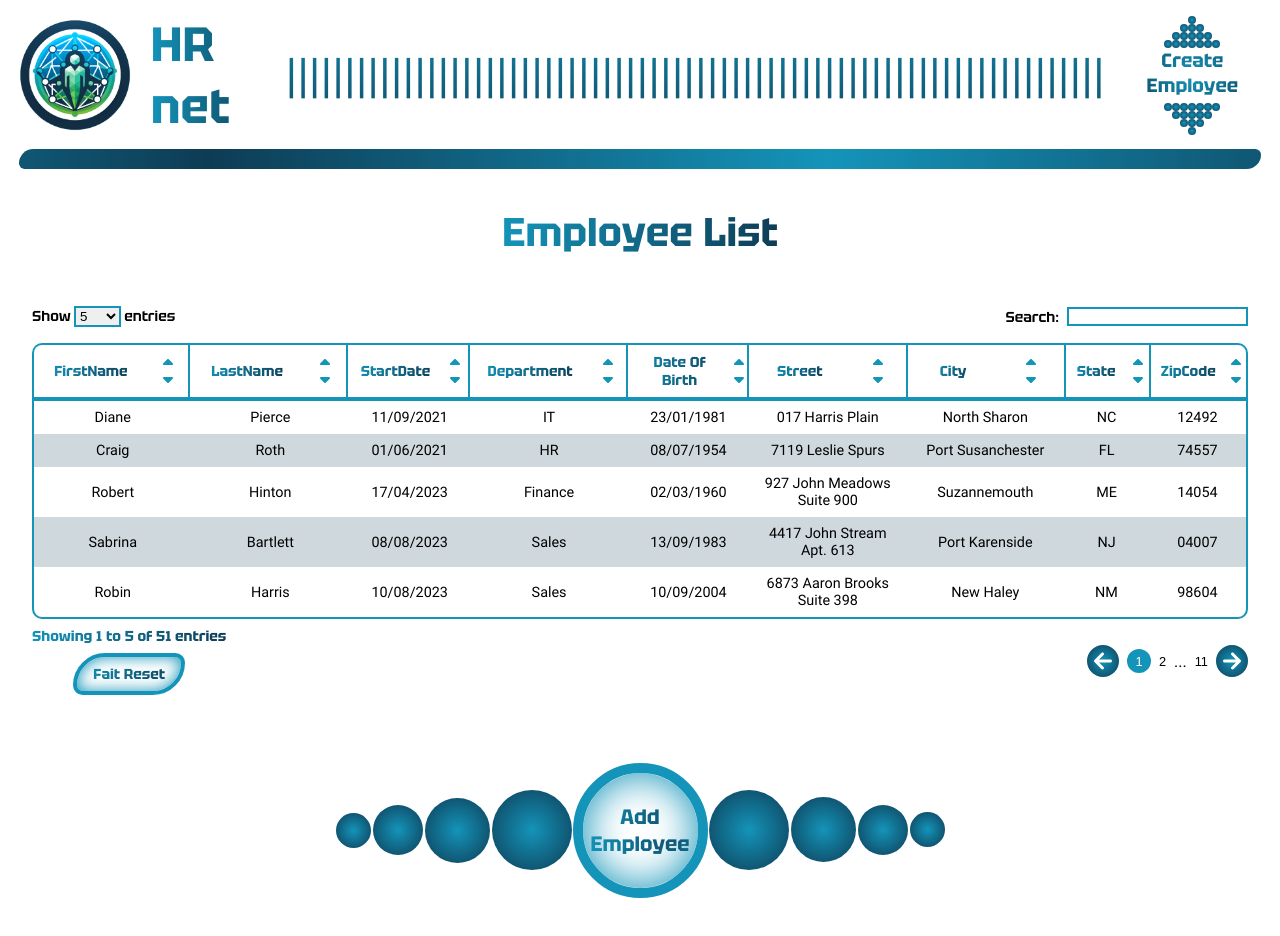
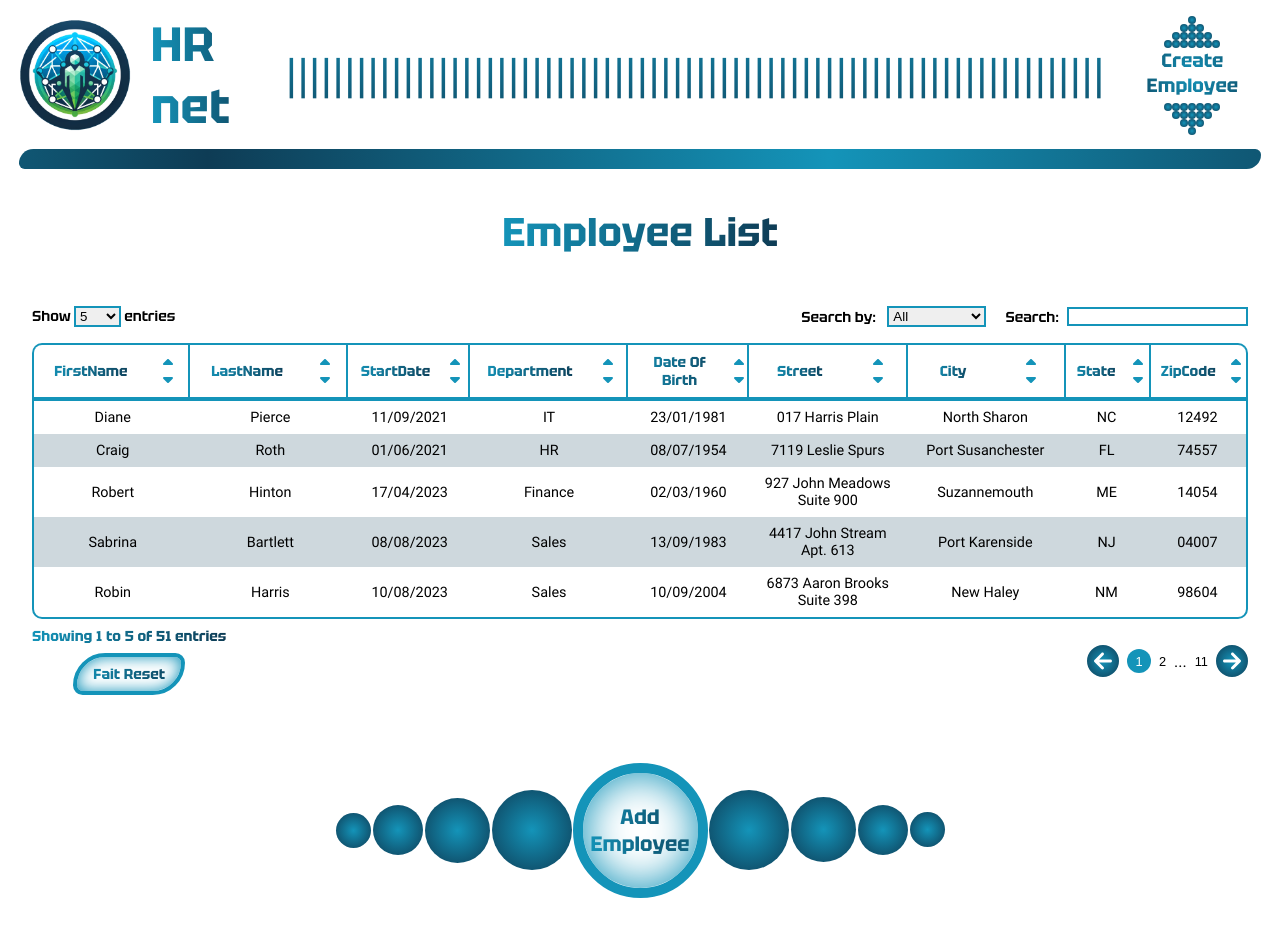
Before and after one commit to Git-EJ/OC_P14, a React (Vite) app: page /employee-list in a window 1280 px wide. Shown: the top 936 px of the page. Built offline with nearby package versions, Linux system fonts and the light colour scheme.

Commit message:
DatatTable add a select menu by headers title for search + css for this function

```diff
--- a/src/molecules/DataTable.jsx
+++ b/src/molecules/DataTable.jsx
@@ -55,24 +55,24 @@ DisplayDataHeaders.propTypes = {
 };
 
 
-const DisplayShowingEntries = ({selectValue, dataLength, currentPage}) => {
-  if(selectValue > dataLength) {
+const DisplayShowingEntries = ({entriesSelectValue, dataLength, currentPage}) => {
+  if(entriesSelectValue > dataLength) {
     return (
       <p className="data-table_below_showing_entries_text">Showing {dataLength === 0 ? 0 : 1} to {dataLength} of {dataLength} entries</p>
     )
-  } else if (selectValue * currentPage > dataLength){
+  } else if (entriesSelectValue * currentPage > dataLength){
       return (
-        <p className="data-table_below_showing_entries_text">Showing {((currentPage - 1) * selectValue) + 1} to {dataLength} of {dataLength} entries</p>
+        <p className="data-table_below_showing_entries_text">Showing {((currentPage - 1) * entriesSelectValue) + 1} to {dataLength} of {dataLength} entries</p>
       )
   } else {
     return (
-      <p className="data-table_below_showing_entries_text">Showing {((currentPage - 1) * selectValue) + 1} to {selectValue * currentPage} of {dataLength} entries</p>
+      <p className="data-table_below_showing_entries_text">Showing {((currentPage - 1) * entriesSelectValue) + 1} to {entriesSelectValue * currentPage} of {dataLength} entries</p>
     )
   }
 }
 
 DisplayShowingEntries.propTypes = {
-  selectValue: PropTypes.number,
+  entriesSelectValue: PropTypes.number,
   dataLength: PropTypes.number,
   currentPage: PropTypes.number,
 };
@@ -99,22 +99,23 @@ const DataContents = ({data}) => {
 };
 
 
-const DisplayDataContents = ({data, selectValue, dataLength, currentPage}) => {
+const DisplayDataContents = ({data, entriesSelectValue, dataLength, currentPage}) => {
   return (
     <DataContents
-      data={(selectValue >= dataLength) ? data : data.slice((currentPage - 1) * selectValue, currentPage * selectValue )}
+      data={(entriesSelectValue >= dataLength) ? data : data.slice((currentPage - 1) * entriesSelectValue, currentPage * entriesSelectValue )}
     />)
 }
 
 DisplayDataContents.propTypes = {
   data: PropTypes.arrayOf(PropTypes.object),
-  selectValue: PropTypes.number,
+  entriesSelectValue: PropTypes.number,
   dataLength: PropTypes.number,
   currentPage: PropTypes.number,
 };
 
 
-
+//TODO onResetData
+//TODO icons in component datatable
 const DataTable = ({
   headers,
   data,
@@ -124,6 +125,7 @@ const DataTable = ({
   onResetSettings = () => {},
   resetSettings = false,
   itemsPerPage = 5,
+  itemsSearchSelectValue = 'all',
   IconLeft = ()=>{return (<></>)},
   IconRight = ()=>{return (<></>)},
 }) => {
@@ -133,33 +135,36 @@ const DataTable = ({
   const searchRef = useRef({value:""})
   const [displayData, setDisplayData] = useState(data);
   const [currentPage, setCurrentPage] = useState(1);
-  const [selectValue, setSelectValue] = useState(itemsPerPage);
+  const [entriesSelectValue, setEntrieSelectValue] = useState(itemsPerPage);
   const [dataLength, setDataLength] = useState(0);
   const [totalPageCount, setTotalPageCount] = useState(0);
   const [lastSearch, setLastSearch] = useState('');
   const [searchTimeout, setSearchTimeout] = useState(0);
-  const [sortingState, setSortingState] = useState({
-    activeSortIndex: null,
-    direction: null,
-  });
+  const [sortingState, setSortingState] = useState({ activeSortIndex: null, direction: null, });
+  const [searchSelectValue, setSearchSelectValue] = useState(itemsSearchSelectValue);
 
 
   const setResetSettings = useCallback(() => {
+    setDisplayData(data);
     setCurrentPage(1);
-    setSelectValue(itemsPerPage);
+    setEntrieSelectValue(itemsPerPage);
     searchRef.current && (searchRef.current.value = "")
-    setDisplayData(data);
+    setLastSearch('');
     setSortingState({
       activeSortIndex: null,
       direction: null,
     });
+    setSearchSelectValue(itemsSearchSelectValue);
   }, [
-    itemsPerPage,
-    setCurrentPage,
-    setSelectValue,
     setDisplayData,
     data,
+    setCurrentPage,
+    setEntrieSelectValue,
+    itemsPerPage,
+    setLastSearch,
     setSortingState,
+    setSearchSelectValue,
+    itemsSearchSelectValue,
   ]);
 
 
@@ -175,13 +180,13 @@ const DataTable = ({
       } else if (entry.type === 'number') {
         return [...data].sort((a, b) => (+a[key] - +b[key]) * (sortBy === "desc" ? -1 : 1))
 
-        // date entry format needs to be : dd/mm/yyyy
+
       } else if (entry.type === 'date') {
         return [...data].sort((a, b) => {
-          const formatDate = (dateStr) => {
+
+          const formatDate = (dateStr) => { // date entry format needs to be : 'dd/mm/yyyy'
             const parts = dateStr.split('/');
-            // yyyy, mm, dd => month -1 because month start at 0 in JS
-            return new Date(parts[2], parts[1] - 1, parts[0]);
+            return new Date(parts[2], parts[1] - 1, parts[0]); // yyyy, mm, dd => month -1 because month start at 0 in JS
           };
 
           const dateA = formatDate(a[key]);
@@ -263,43 +268,59 @@ const DataTable = ({
   }, [sort, headers, data, setSortingState]);
 
 
-  // // apply, if sort is active, sort on search result
+  // TODO apply, if sort is active, sort on search result
   // const applySort = useCallback((data) => {
   //   if(!sortingState.activeSortIndex) return data;
   //   return sort(headers[sortingState.activeSortIndex], data, sortingState.direction);
   // }, [sortingState, sort, headers]);
 
 
+  const searchBySelectValue = useCallback((value, employee) => {
+    switch(searchSelectValue) {
+
+      case 'all':
+        return Object.keys(employee).some((key) => employee[key].toLowerCase().includes(value));
+
+      case 'firstName':
+        return employee.firstName.toLowerCase().includes(value);
+      case 'lastName':
+        return employee.lastName.toLowerCase().includes(value);
+      case 'startDate':
+        return employee.startDate.toLowerCase().includes(value);
+      case 'department':
+        return employee.department.toLowerCase().includes(value);
+      case 'dateOfBirth':
+        return employee.dateOfBirth.toLowerCase().includes(value);
+      case 'street':
+        return employee.street.toLowerCase().includes(value);
+      case 'city':
+        return employee.city.toLowerCase().includes(value);
+      case 'state':
+        return employee.state.toLowerCase().includes(value);
+      case 'zipCode':
+        return employee.zipCode.toLowerCase().includes(value);
+      default:
+        return Object.keys(employee).some((key) => employee[key].toLowerCase().includes(value));
+    }
+    },[searchSelectValue]);
+
+    // const filteredData = data.filter((employee) => search(value, employee));
+    // const sortedFilteredData = applySort(filteredData);
+    // setDisplayData(sortedFilteredData);
+    // setLastSearch(value);
+    // }, [data, setDisplayData, lastSearch, setLastSearch, applySort, searchSelectValue]);
+
+  //TODO REGEX
   const searchEmployeeDebounced = useCallback((e) => {
     const value = e.target.value.toLowerCase();
     if (value === lastSearch) return;
+    setDisplayData(data.filter((employee) => searchBySelectValue(value, employee)))
+    setLastSearch(value);
+  }, [lastSearch, setLastSearch, searchBySelectValue, data, setDisplayData]);
 
-    // const filteredData = data.filter((employee) =>
-    setDisplayData(data.filter((employee) =>
-        //TODO dropdown for search by headers or keywords
-        //TODO REGEX
-        employee.firstName.toLowerCase().includes(value) ||
-        employee.lastName.toLowerCase().includes(value) ||
-        employee.street.toLowerCase().includes(value) ||
-        employee.startDate.toLowerCase().includes(value) ||
-        employee.department.toLowerCase().includes(value) ||
-        employee.dateOfBirth.toLowerCase().includes(value) ||
-        employee.street.toLowerCase().includes(value) ||
-        employee.city.toLowerCase().includes(value) ||
-        employee.state.toLowerCase().includes(value) ||
-        employee.zipCode.toLowerCase().includes(value)
-
-    // );
-    // const sortedFilteredData = applySort(filteredData);
-    // setDisplayData(sortedFilteredData);
-    // setLastSearch(value);
-  // }, [data, setDisplayData, lastSearch, setLastSearch, applySort]);
-
-
-   ));
-    setLastSearch(value);
-  }, [data, setDisplayData, lastSearch, setLastSearch]);
-
+  useEffect(() => {
+    setDisplayData(data.filter((employee) => searchBySelectValue(lastSearch, employee)))
+  }, [data, searchBySelectValue, lastSearch, setDisplayData]);
 
 
   const searchEmployee = useCallback((e) => {
@@ -310,7 +331,7 @@ const DataTable = ({
       setTimeout(() => {
         searchEmployeeDebounced(e);
         setSearchTimeout(0);
-      }, 500)
+      }, 300)
     )
   }, [searchEmployeeDebounced, searchTimeout]);
 
@@ -330,8 +351,8 @@ const DataTable = ({
   }, [displayData, setDataLength]);
 
   useEffect(() => {
-    setTotalPageCount(Math.ceil(dataLength / selectValue));
-  }, [dataLength ,selectValue, setTotalPageCount]);
+    setTotalPageCount(Math.ceil(dataLength / entriesSelectValue));
+  }, [dataLength ,entriesSelectValue, setTotalPageCount]);
 
   useEffect(() => {
     setResetSettings();
@@ -352,8 +373,8 @@ const DataTable = ({
           <label htmlFor="data-table_entries">Show</label>
           <select
             id="data-table_entries"
-            value={selectValue}
-            onChange={(e) => setSelectValue(+e.target.value)}
+            value={entriesSelectValue}
+            onChange={(e) => setEntrieSelectValue(+e.target.value)}
           >
             <option value="1">1</option>
             <option value="2">2</option>
@@ -366,15 +387,38 @@ const DataTable = ({
           <label htmlFor="data-table_entries">entries</label>
         </div>
 
-        <div className="data-table_options_search">
-          <label htmlFor="data-table_search">Search:</label>
+        <div className="data-table_options_search_container">
+
+          <div className="data-table_options_search_select">
+            <label htmlFor="data-table_search-select">Search by:</label>
+            <select
+              id="data-table_search-select"
+              value={searchSelectValue}
+              onChange={(e) => setSearchSelectValue(e.target.value)}
+            >
+              <option value="all">All</option>
+              <option value="firstName">FirstName</option>
+              <option value="lastName">LastName</option>
+              <option value="startDate">StartDate</option>
+              <option value="department">Department</option>
+              <option value="dateOfBirth">Date of Birth</option>
+              <option value="street">Street</option>
+              <option value="city">City</option>
+              <option value="state">State</option>
+              <option value="zipCode">Zip Code</option>
+            </select>
+          </div>
+
+          <div className="data-table_options_search_input">
+            <label htmlFor="data-table_search-input">Search:</label>
             <input
               ref={searchRef}
-            id="data-table_search"
+              id="data-table_search-input"
               type="text"
               placeholder=""
               onChange={(e) => searchEmployee(e)}
             />
+          </div>
         </div>
       </div>
 
@@ -389,7 +433,7 @@ const DataTable = ({
       <div className="data-table_content-lines_container">
         <DisplayDataContents
           data={displayData}
-          selectValue={selectValue}
+          entriesSelectValue={entriesSelectValue}
           dataLength={dataLength}
           currentPage={currentPage}
         />
@@ -400,7 +444,7 @@ const DataTable = ({
 
           <div className="data-table_below_showing_entries_container">
             <DisplayShowingEntries
-              selectValue={selectValue}
+              entriesSelectValue={entriesSelectValue}
               dataLength={dataLength}
               currentPage={currentPage}
             />
@@ -443,4 +487,5 @@ DataTable.propTypes = {
   resetSettings: PropTypes.bool,
   IconLeft: PropTypes.func,
   IconRight: PropTypes.func,
+  itemsSearchSelectValue: PropTypes.string,
 };
--- a/src/styles/css/index.css
+++ b/src/styles/css/index.css
@@ -560,7 +560,16 @@ body ::-webkit-scrollbar {
   font-size: 0.9rem;
   gap: 1rem;
 }
-.data-table_options-entries, .data-table_options_search {
+.data-table_options_search_container {
+  display: flex;
+  justify-content: center;
+  align-items: center;
+  flex-direction: row;
+  width: fit-content;
+  height: auto;
+  gap: 1rem;
+}
+.data-table_options-entries, .data-table_options_search_select, .data-table_options_search_input {
   display: flex;
   justify-content: center;
   align-items: center;
@@ -569,15 +578,15 @@ body ::-webkit-scrollbar {
   width: fit-content;
   height: auto;
 }
-.data-table_options_entries > select {
+.data-table_options_entries > select, .data-table_options_search_select > select {
   border: 2px solid #1494B9;
   margin: 0 0.2rem;
   cursor: pointer;
 }
-.data-table_options_search > label {
+.data-table_options_search_select > label, .data-table_options_search_input > label {
   margin-right: 0.5rem;
 }
-.data-table_options_search > input {
+.data-table_options_search_input > input {
   border: 2px solid #1494B9;
   width: 100%;
 }
--- a/src/styles/scss/components/datatable.scss
+++ b/src/styles/scss/components/datatable.scss
@@ -20,15 +20,24 @@
       gap: 1rem;
     }
 
+    &_search_container {
+      @include flex_center_row;
+      width: fit-content;
+      height: auto;
+      gap: 1rem;
+    }
+
     &-entries,
-    &_search {
+    &_search_select,
+    &_search_input {
       @include flex_center_row;
       justify-content: space-between;
       width: fit-content;
       height: auto;
     }
 
-    &_entries {
+    &_entries,
+    &_search_select {
       >select {
         border: 2px solid $primary-color;
         margin: 0 0.2rem;
@@ -36,11 +45,14 @@
       }
     }
 
-    &_search {
+    &_search_select,
+    &_search_input {
       >label {
         margin-right: 0.5rem;
       }
+    }
 
+    &_search_input {
       >input {
         border: 2px solid $primary-color;
         width: 100%;
```
Also changed, not shown: 1 other file (tests, documents, lock files or other folders). Lines whose indentation alone changed are shown as unchanged.
